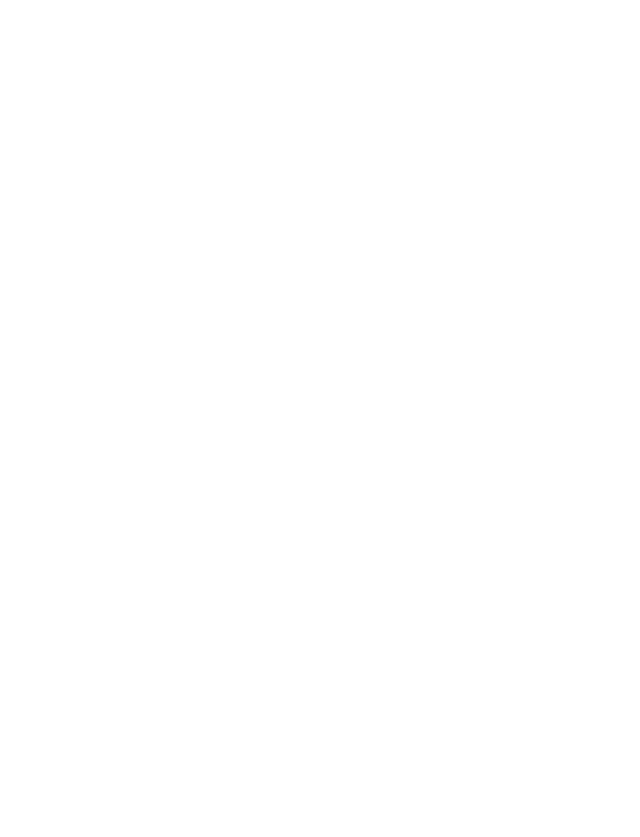
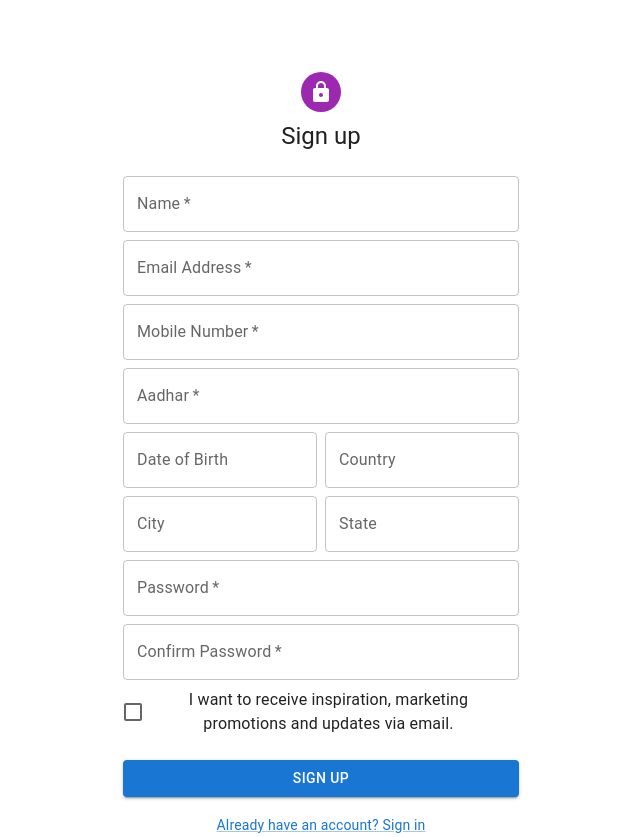
Before and after one commit to vishalkrishna511/online-banking-app, a React (Create React App) app in the folder onlinebanking-ui/: page /register in a window 1280 px wide. Before the commit this address had no page. Shown: the whole page, without its empty margins (319-959 px from the left). Before the commit the page ends 800 px from the top, so only its background shows below. Built offline with nearby package versions, Linux system fonts and the light colour scheme.

Commit message:
added registration page

```diff
--- a/onlinebanking-ui/src/App.js
+++ b/onlinebanking-ui/src/App.js
@@ -3,17 +3,19 @@ import './App.css';
 import { Route, Routes, BrowserRouter } from 'react-router-dom';
 import Homepage from './Components/Homepage';
 import LoginPage from './Components/LoginPage';
-
+import RegistrationPage from './Components/RegistrationPage';
 function App() {
   return (
     <div className="App">
       <BrowserRouter>
-      <Routes>
-        <Route exact path='/' element={<Homepage/>} >
-        </Route>
-        <Route exact path='/login' element={<LoginPage/>} >
-        </Route>
-      </Routes>
+        <Routes>
+          <Route exact path='/' element={<Homepage />} >
+          </Route>
+          <Route exact path='/register' element={<RegistrationPage />} >
+          </Route>
+          <Route exact path='/login' element={<LoginPage />} >
+          </Route>
+        </Routes>
       </BrowserRouter>
     </div>
   );
--- /dev/null
+++ b/onlinebanking-ui/src/Components/RegistrationPage.jsx
@@ -0,0 +1,216 @@
+import * as React from 'react';
+import Avatar from '@mui/material/Avatar';
+import Button from '@mui/material/Button';
+import CssBaseline from '@mui/material/CssBaseline';
+import TextField from '@mui/material/TextField';
+import FormControlLabel from '@mui/material/FormControlLabel';
+import Checkbox from '@mui/material/Checkbox';
+import Link from '@mui/material/Link';
+import Grid from '@mui/material/Grid';
+import Box from '@mui/material/Box';
+import LockIcon from '@mui/icons-material/Lock';
+import Typography from '@mui/material/Typography';
+import Container from '@mui/material/Container';
+import { createTheme, ThemeProvider } from '@mui/material/styles';
+import { useState } from 'react';
+import axios from 'axios';
+function Copyright(props) {
+    return (
+        <Typography variant="body2" color="text.secondary" align="center" {...props}>
+            {'Copyright © '}
+            <Link color="inherit" href="https://mui.com/">
+                Your Website
+            </Link>{' '}
+            {new Date().getFullYear()}
+            {'.'}
+        </Typography>
+    );
+}
+
+// TODO remove, this demo shouldn't need to reset the theme.
+
+const defaultTheme = createTheme();
+
+export default function RegistrationPage() {
+    const handleSubmit = (event) => {
+        event.preventDefault();
+        // boilerplate code to prevent page from reloading
+        axios.post('http://localhost:8080/api/register', {
+            name: name,
+            email: email,
+            mobile: mobile,
+            dob: dob,
+            aadhar: aadhar,
+            country: country,
+            city: city,
+            state: state,
+            password: password,
+            confirmPassword: confirmPassword
+        })
+    };
+
+    //setup state for all the text fields
+    const [name, setName] = useState("");
+    const [email, setEmail] = useState("");
+    const [mobile, setMobile] = useState("");
+    const [dob, setDob] = useState("");
+    const [aadhar, setAadhar] = useState("");
+    const [country, setCountry] = useState("");
+    const [city, setCity] = useState("");
+    const [state, setState] = useState("");
+    const [password, setPassword] = useState("");
+    const [confirmPassword, setConfirmPassword] = useState("");
+
+    return (
+        <ThemeProvider theme={defaultTheme}>
+            <Container component="main" maxWidth="xs">
+                <CssBaseline />
+                <Box
+                    sx={{
+                        marginTop: 8,
+                        display: 'flex',
+                        flexDirection: 'column',
+                        alignItems: 'center',
+                    }}
+                >
+                    <Avatar sx={{ m: 1, bgcolor: 'secondary.main' }}>
+                        <LockIcon />
+                    </Avatar>
+                    <Typography component="h1" variant="h5">
+                        Sign up
+                    </Typography>
+                    <Box component="form" noValidate onSubmit={handleSubmit} sx={{ mt: 3 }}>
+                        <Grid container spacing={1}>
+                            <Grid item xs={12} >
+                                <TextField
+                                    required
+                                    fullWidth
+                                    id="Name"
+                                    label="Name"
+                                    name="Name"
+                                    autoComplete="Name"
+                                    onChange={(e) => setName(e.target.value)}
+                                />
+                            </Grid>
+                            <Grid item xs={12}>
+                                <TextField
+                                    required
+                                    fullWidth
+                                    id="email"
+                                    label="Email Address"
+                                    name="email"
+                                    autoComplete="email"
+                                    onChange={(e) => setEmail(e.target.value)}
+                                />
+                            </Grid>
+                            <Grid item xs={12}>
+                                <TextField
+                                    required
+                                    fullWidth
+                                    id="Mobile"
+                                    label="Mobile Number"
+                                    name="Mobile"
+                                    onChange={(e) => setMobile(e.target.value)}
+
+                                />
+                            </Grid>
+
+                            <Grid item xs={12}>
+                                <TextField
+                                    required
+                                    fullWidth
+                                    id="Aadhar"
+                                    label="Aadhar"
+                                    name="Aadhar"
+                                    onChange={(e) => setAadhar(e.target.value)}
+                                />
+                            </Grid>
+                            <Grid item xs={12} sm={6}>
+                                <TextField
+                                    name="Date of Birth"
+                                    fullWidth
+                                    id="Date of Birth"
+                                    label="Date of Birth"
+                                    onChange={(e) => setDob(e.target.value)}
+                                />
+                            </Grid>
+                            <Grid item xs={12} sm={6}>
+                                <TextField
+                                    fullWidth
+                                    id="Country"
+                                    label="Country"
+                                    name="Country"
+                                    onChange={(e) => setCountry(e.target.value)}
+                                />
+                            </Grid>
+                            <Grid item xs={12} sm={6}>
+                                <TextField
+                                    name="City"
+                                    fullWidth
+                                    id="City"
+                                    label="City"
+                                    onChange={(e) => setCity(e.target.value)}
+                                />
+                            </Grid>
+                            <Grid item xs={12} sm={6}>
+                                <TextField
+                                    fullWidth
+                                    id="State"
+                                    label="State"
+                                    name="State"
+                                    onChange={(e) => setState(e.target.value)}
+                                />
+                            </Grid>
+                            <Grid item xs={12}>
+                                <TextField
+                                    required
+                                    fullWidth
+                                    name="password"
+                                    label="Password"
+                                    type="password"
+                                    id="password"
+                                    autoComplete="new-password"
+                                    onChange={(e) => setPassword(e.target.value)}
+                                />
+                            </Grid>
+                            <Grid item xs={12}>
+                                <TextField
+                                    required
+                                    fullWidth
+                                    name="Confirm password"
+                                    label="Confirm Password"
+                                    type="Confirm password"
+                                    id="Confirm password"
+                                    autoComplete="new-password"
+                                    onChange={(e) => setConfirmPassword(e.target.value)}
+
+                                />
+                            </Grid>
+                            <Grid item xs={12}>
+                                <FormControlLabel
+                                    control={<Checkbox value="allowExtraEmails" color="primary" />}
+                                    label="I want to receive inspiration, marketing promotions and updates via email."
+                                />
+                            </Grid>
+                        </Grid>
+                        <Button
+                            type="submit"
+                            fullWidth
+                            variant="contained"
+                            sx={{ mt: 3, mb: 2 }}
+                        >
+                            Sign Up
+                        </Button>
+                        <Grid container justifyContent="center">
+                            <Grid item>
+                                <Link href="#" variant="body2">
+                                    Already have an account? Sign in
+                                </Link>
+                            </Grid>
+                        </Grid>
+                    </Box>
+                </Box>
+            </Container>
+        </ThemeProvider >
+    );
+}
```
